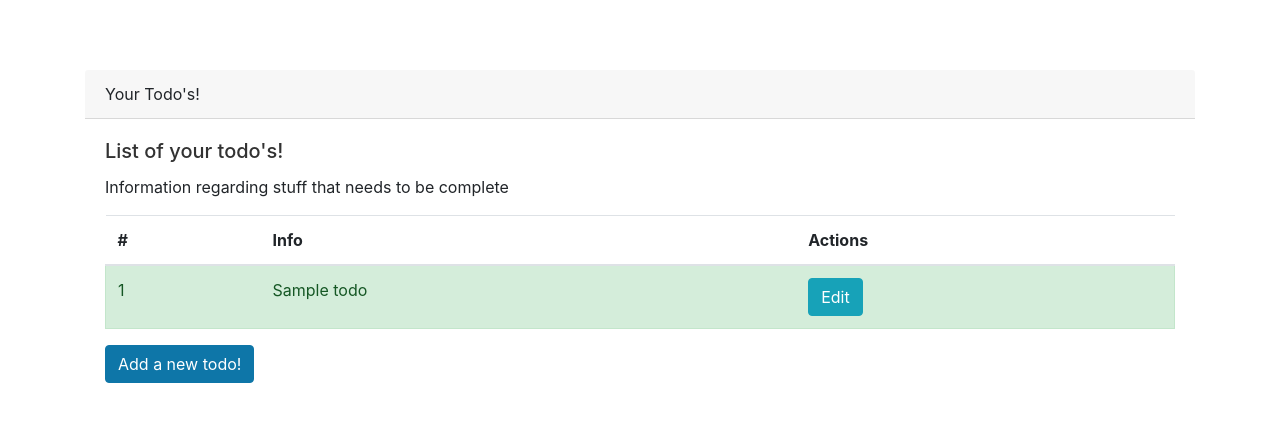
After one commit to Rajib970/Python-Development, a FastAPI app: template FastApi/practice/TodoApp/templates/todo.html in a window 1280 px wide. The commit adds this page. Shown: the top 422 px of the page. Run offline with FastAPI, Linux system fonts and the light colour scheme; the template is opened without the code that fills it: most values are stand-ins (such as "Sample title", 1, 10 or a date in 2020).

Commit message:
JS Implementation & TodoPage creation

```diff
--- a/FastApi/practice/TodoApp/main.py
+++ b/FastApi/practice/TodoApp/main.py
@@ -4,6 +4,7 @@ from fastapi import FastAPI, Request
 # from .routers import auth
 from fastapi.templating import Jinja2Templates
 from fastapi.staticfiles import StaticFiles
+from fastapi.templating import Jinja2Templates
 
 app = FastAPI()
 
@@ -12,6 +13,7 @@ app = FastAPI()
 templates = Jinja2Templates(directory="TodoApp/templates")
 
 app.mount("/static",StaticFiles(directory="TodoApp/static"),name="static")
+
 
 @app.get("/")
 def test(request:Request):
@@ -26,6 +28,10 @@ def render_login_page(request:Request):
 def render_login_page(request:Request):
     return templates.TemplateResponse("register.html",{"request":request})
 
+@app.get("/todo-page")
+def render_todo_page(request:Request):
+    return templates.TemplateResponse("todo.html",{"request":request})
+
 
 @app.get("/healthy")
 def health_check():
--- a/FastApi/practice/TodoApp/templates/login.html
+++ b/FastApi/practice/TodoApp/templates/login.html
@@ -20,7 +20,7 @@
     </div>
 
     <div class="card-footer text-muted">
-        <a href="/auth/register-page"> Register? </a>
+        <a href="/register-page"> Register? </a>
 
     </div>
 
--- /dev/null
+++ b/FastApi/practice/TodoApp/templates/todo.html
@@ -0,0 +1,52 @@
+{% include 'layout.html' %}
+
+<div class="container">
+    <div class="card-header">
+        Your Todo's!
+    </div>
+    <div class="card-body">
+        <h5 class="card-title">
+          List of your todo's!
+        </h5>
+        <p class="card-text">
+            Information regarding stuff that needs to be complete
+        </p>
+
+        <table class="table table-hover">
+            <thead>
+                <tr>
+                    <th scope="#"> # </th>
+                    <th scope="#"> Info </th>
+                    <th scope="#"> Actions </th>
+                </tr>
+            </thead>
+            <tbody>
+                {% for todo in todos %}
+                {% if todo.complete == False %}
+                <tr class="pointer">
+                    <td> {{loop.index}} </td>
+                    <td> {{todo.title}} </td>
+                    <td>
+                        <button onclick = "windows.location.href='edit-todo-page/{{todo-id}}'"
+                                type="button" class="btn btn-info">
+                                Edit
+                            </button>
+                    </td>
+                </tr>
+                {% else %}
+                <tr class="pointer alert alert-success">
+                    <td> {{loop.index}} </td>
+                    <td class="trike-through-td"> {{todo.title}} </td>
+                    <td>
+                        <button onclick="windows.location.href='edit-todo-page/{{todo-id}}'" type="button" class="btn btn-info">
+                            Edit
+                        </button>
+                    </td>
+                </tr>
+                {% endif %}
+                {% endfor %}
+            </tbody>
+        </table>
+        <a href="add-todo-page" class="btn btn-primary"> Add a new  todo! </a>
+    </div>
+</div>
```
Also changed, not shown: FastApi/practice/TodoApp/routers/todos.py (+28 -1 lines).
